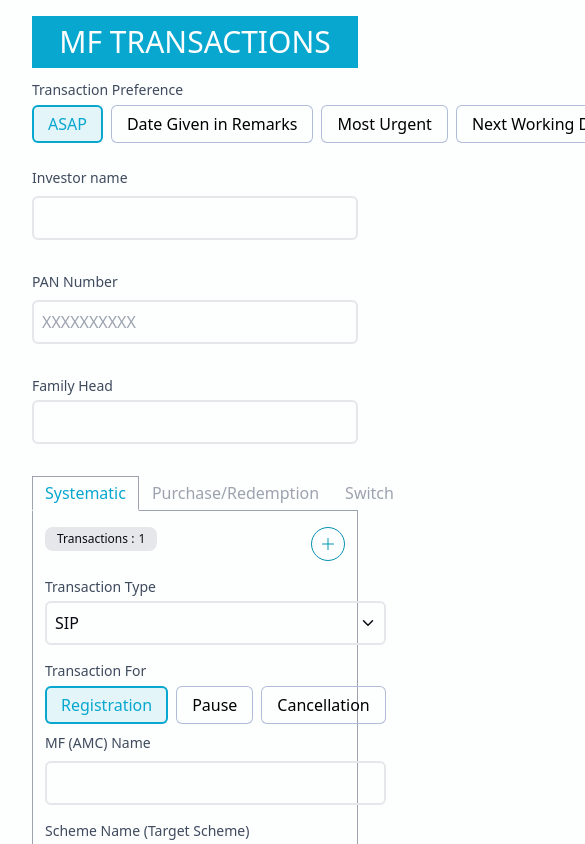
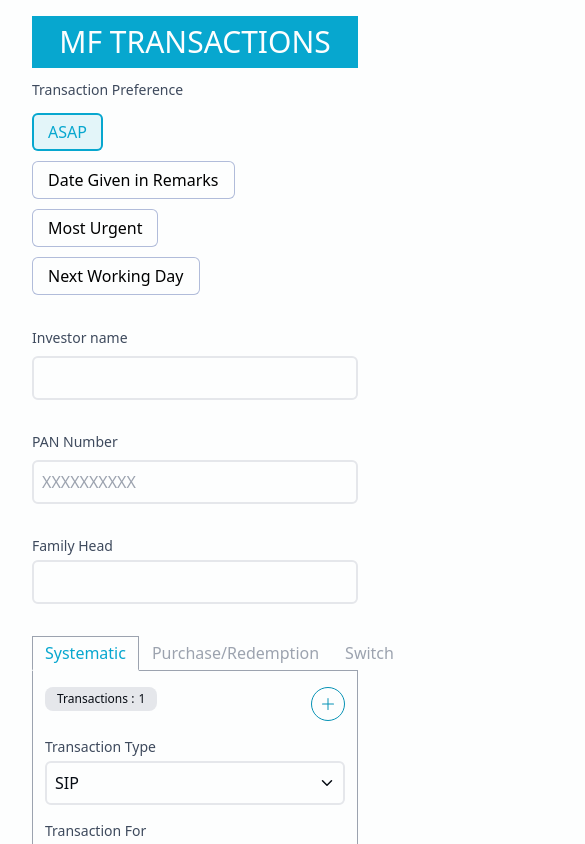
Before and after one commit to milestone2github/mf-transaction-form, a React (Vite) app in the folder Frontend/: page / in a window 390 px wide. Shown: the top 844 px of the page, 585 px wide, since content can reach past the window. Built offline with nearby package versions, Linux system fonts and the light colour scheme.

Commit message:
add: responsiveness to RadioInput

```diff
--- a/Frontend/src/components/common/RadioInput.jsx
+++ b/Frontend/src/components/common/RadioInput.jsx
@@ -10,9 +10,9 @@ function RadioInput({ options, index, selectedOption, label, name, onChange }) {
   return (
     <div className='flex flex-col text-nowrap'>
       <label className='text-gray-750 text-sm text-left'>{label}</label>
-      <div className='flex gap-2 mt-3'>{
+      <div className='flex flex-col gap-2 mt-3 md:flex-row'>{
         options.map(option => (
-          <div key={option} className='relative'>
+          <div key={option} className='relative text-left py-2'>
             <label
               htmlFor={`${option}-${index}`}
               className={`relative rounded-md cursor-pointer px-4 ps- py-2 ring-inset  ${selectedOption === option ? 'ring-light-blue ring-2 bg-light-blue/10 text-light-blue' : 'bg-transparent ring-light-gray ring-1'} before:rounded-md before:absolute before:-inset-0 before:bg-primary-white before:-z-10`}
```
